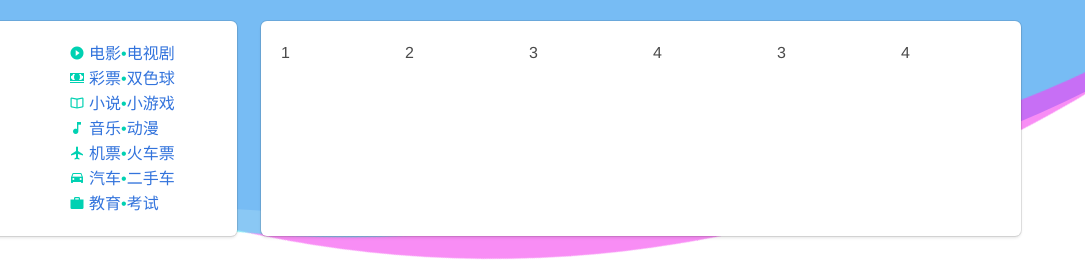
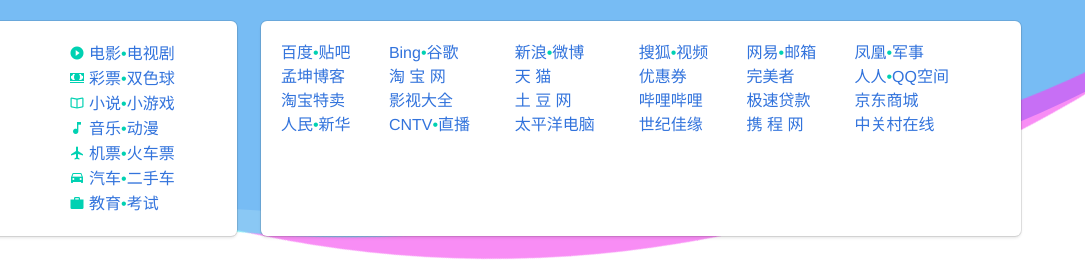
Before and after one commit to MrChaxs/lightning-nav, a plain HTML site: page index.html in a window 1280 px wide. Shown: the part 261-531 px from the top of the page, 195-1280 px from the left. Drawn offline with nearby package versions, Linux system fonts and the light colour scheme.

Commit message:
Update index.html

```diff
--- a/index.html
+++ b/index.html
@@ -1,4 +1,3 @@
-
 <!DOCTYPE html>
 <html>
   <head>
@@ -86,6 +85,13 @@
 -ms-animation: rotating 2s linear infinite;
 -o-animation: rotating 2s linear infinite;
 animation: rotating 2s linear infinite;
+}
+.table td, .table th{
+border:none;
+}
+th,td{
+font-weight:normal;
+padding: 0 0!important;
 }
 </style>
   </head>
@@ -239,13 +245,51 @@
   </div>
   <div class="tile is-parent">
     <div class="tile is-child box">
-	  <div class="columns is-mobile">
-  <div class="column">1</div>
-  <div class="column">2</div>
-  <div class="column">3</div>
-  <div class="column">4</div>
-  <div class="column">3</div>
-  <div class="column">4</div>
+  <div class="has-text-primary" style="">
+	<ul>
+	<table class="table is-fullwidth">
+      <thead>
+        <tr>
+          <th><a href="http://www.baidu.com">百度</a><span class="has-text-primary">•</span><a href="http://tieba.baidu.com/">贴吧</a></th>
+          <th><a href="https://cn.bing.com">Bing</a><span class="has-text-primary">•</span><a href="http://www.google.com.hk">谷歌</a></th>
+          <th><a href="http://www.sina.com.cn">新浪</a><span class="has-text-primary">•</span><a href="https://weibo.com/">微博</a></th>
+          <th><a href="http://www.sohu.com">搜狐</a><span class="has-text-primary">•</span><a href="http://tv.sohu.com/">视频</a></th>
+          <th><a href="http://www.163.com">网易</a><span class="has-text-primary">•</span><a href="http://email.163.com">邮箱</a></th>
+          <th><a href="http://www.ifeng.com/">凤凰</a><span class="has-text-primary">•</span><a href="http://news.ifeng.com/mil/">军事</a></th>
+      </thead>
+      <tbody>
+        <tr>
+          <td><a href="https://mkblog.cn">孟坤博客</a></td>
+          <td><a href="http://www.taobao.com/">淘 宝 网</a></td>
+          <td><a href="https://www.tmall.com">天 猫</a></td>
+          <td><a href="http://t.cn/E64tfER">优惠券</a></td>
+          <td><a href="https://www.wmzhe.cn">完美者</a></td>
+          <td><a href="http://www.renren.com">人人</a><span class="has-text-primary">•</span><a href="http://qzone.qq.com/">QQ空间</a></td>
+        </tr>
+      </tbody>
+      <tbody>
+        <tr>
+          <td><a class="site" href="https://m.tb.cn/h.eaQWT7o">淘宝特卖</a></td>
+          <td><a href="http://t.cn/E64tnD2">影视大全</a></td>
+          <td><a href="http://www.tudou.com">土 豆 网</a></td>
+          <td><a href="https://www.bilibili.com">哔哩哔哩</a></td>
+          <td><a href="http://urlqh.cn/mhdjL">极速贷款</a></td>
+          <td><a href="http://jd.com/">京东商城</a></td>
+        </tr>
+      </tbody>
+      <tbody>
+        <tr>
+          <td><a href="http://www.people.com.cn/">人民</a><span class="has-text-primary">•</span><a href="http://www.xinhuanet.com/">新华</a></td>
+          <td><a href="http://www.cntv.cn/">CNTV</a><span class="has-text-primary">•</span><a href="http://tv.cctv.com/live/">直播</a></td>
+          <td><a href="http://www.pconline.com.cn/">太平洋电脑</a></td>
+          <td><a href="http://www.jiayuan.com">世纪佳缘</a></td>
+          <td><a href="http://www.ctrip.com">携 程 网</a></td>
+          <td><a href="http://www.zol.com.cn/">中关村在线</a></td>
+        </tr>
+      </tbody>
+    </table>
+								</ul>
+								</div>
 </div>
     </div>
   </div>
```
